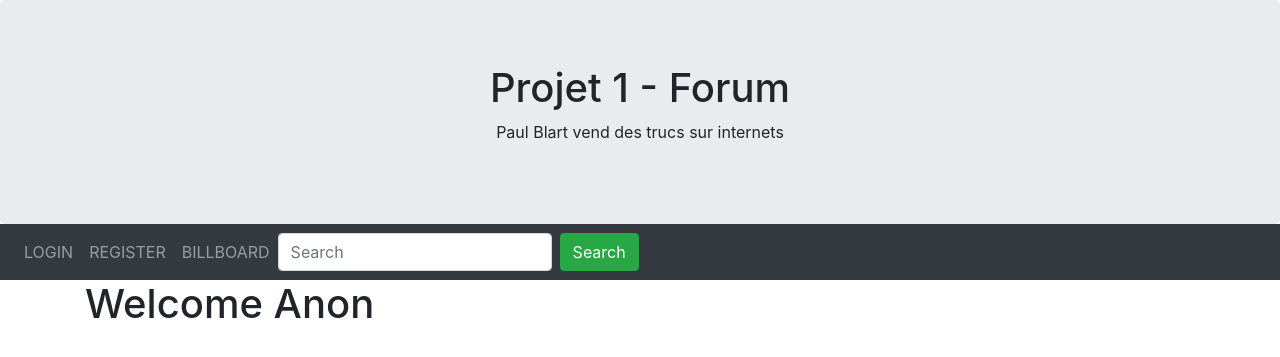
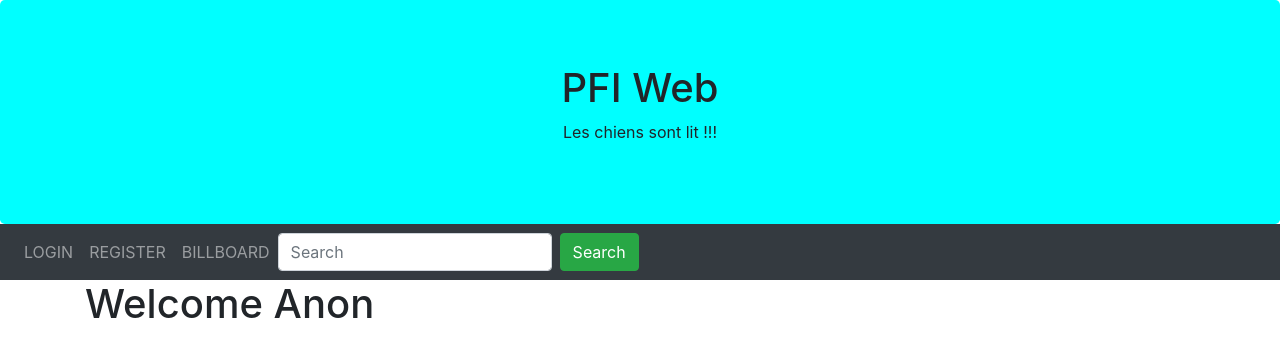
Before and after one commit to PureLuck3/VolleyballTeamProj, a PHP site: page /billboardview.php in a window 1280 px wide. Shown: the top 357 px of the page. Run offline with PHP 8.4, Linux system fonts and the light colour scheme; data that the repository does not hold is empty.

Commit message:
Add files via upload

```diff
--- a/PFI_Web/HTML/header.php
+++ b/PFI_Web/HTML/header.php
@@ -11,10 +11,10 @@
     </head>
 
     <body>
-        <div class="jumbotron text-center" style="margin-bottom:0">
+        <div class="jumbotron text-center" style="margin-bottom:0; background-color :aqua">
             <div class="container">
-                <h1>Projet 1 - Forum</h1>
-                <p>Paul Blart vend des trucs sur internets</p>
+                <h1>PFI Web</h1>
+                <p>Les chiens sont lit !!!</p>
             </div>
         </div>
 
```
